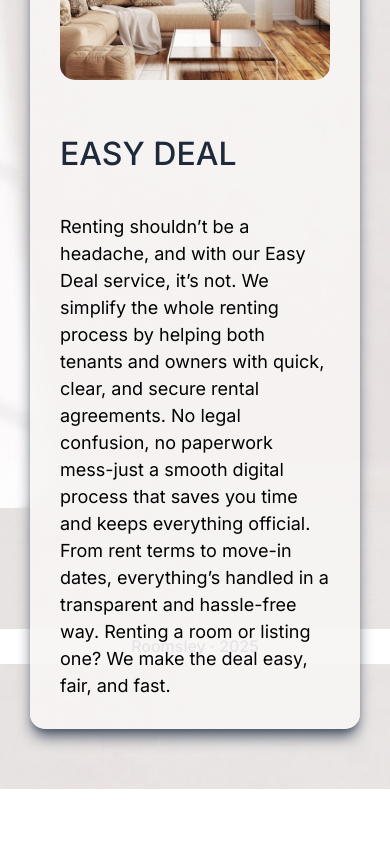
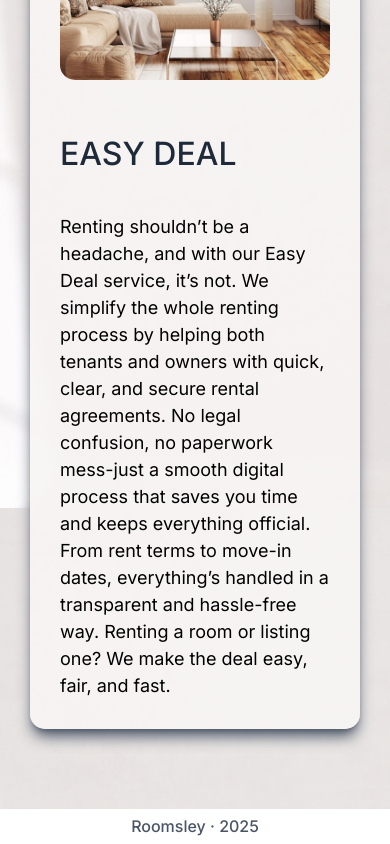
Before and after one commit to rohitkumar893/roomsley, a React (Vite) app: page / in a window 390 px wide. Shown: the part 3712-4556 px from the top of the page. Before the commit the page ends 4501 px from the top, so only its background shows below. Built offline with nearby package versions, Linux system fonts and the light colour scheme.

Commit message:
fixed footer

```diff
--- a/src/App.css
+++ b/src/App.css
@@ -176,6 +176,7 @@ ul:hover{
   animation: greentopBubbles 0.6s ease;
 }
 
+
 @keyframes greentopBubbles {
   0% {
     background-position: 5% 90%, 10% 90%, 10% 90%, 15% 90%, 25% 90%, 25% 90%,
@@ -281,4 +282,8 @@ ul:hover{
   .roomimg {
     transform: translateY(80px);
   }
+
+  .footer {
+  margin-top:180px;
 }
+}
```
